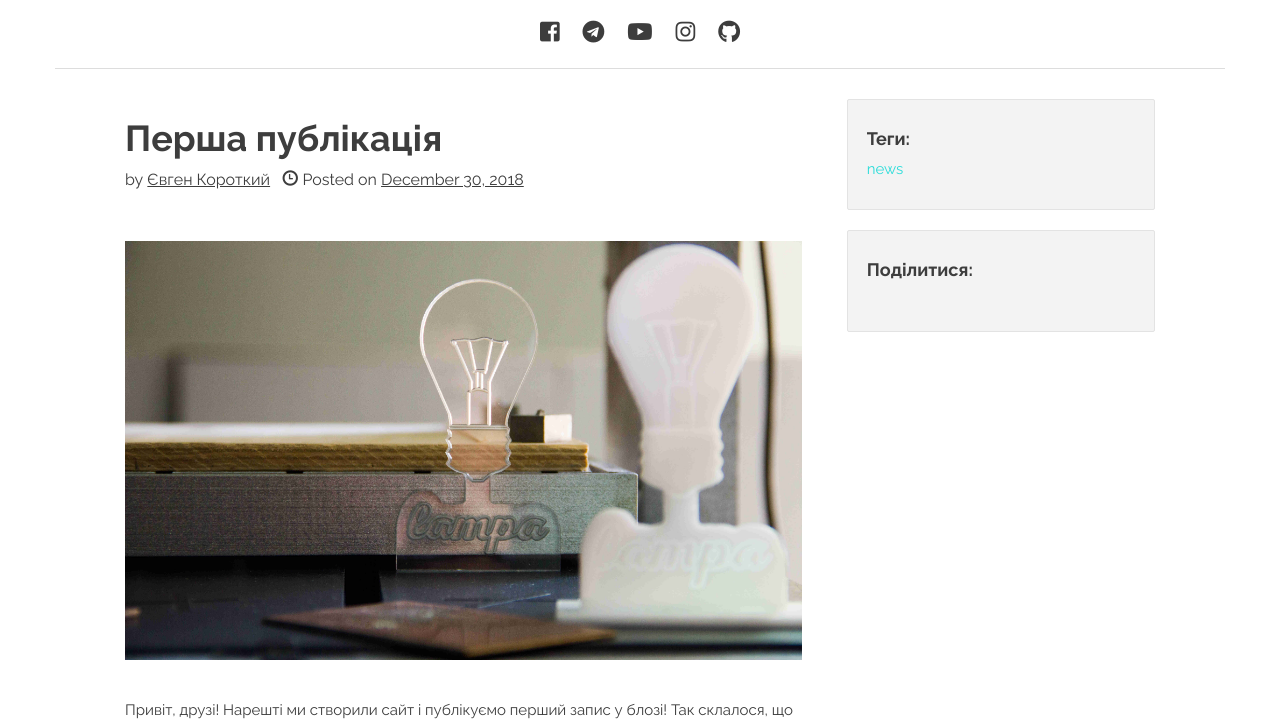
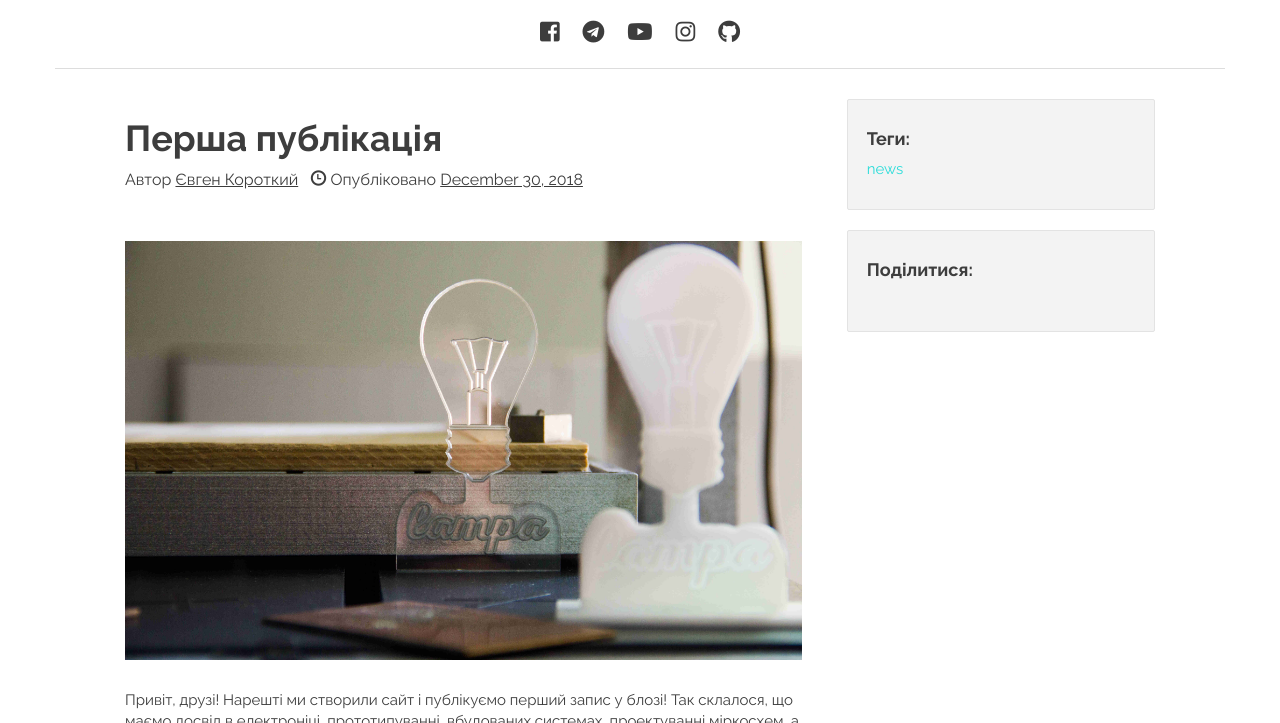
Before and after one commit to LampaLab/lampalab.github.io, a Jekyll site: the page built from _posts/blog/2018-12-30-first.md, in a window 1280 px wide and 900 px high, cut to the strip 177-900 px from the top of the window. Built offline with Jekyll 4.4.1, drawn with Linux system fonts in a browser that asks for light colours; nearby versions of some CDN libraries; library files that are not in the unit come from our copies; comment, search, counter and statistics services are not loaded.

Commit message:
Minor modifications

```diff
--- a/_layouts/blog_post.html
+++ b/_layouts/blog_post.html
@@ -24,7 +24,7 @@ layout: default
       <div class="col-md-8">
         <h1>{{page.title}}</h1>
 
-        <p class="lead">by&nbsp;<u>{{page.author}}</u>&nbsp;&nbsp;&nbsp;<span class="glyphicon glyphicon-time"></span> Posted on <u>{{ page.date | date:"%B %d, %Y" }}</u></p>
+        <p class="lead">Автор&nbsp;<u>{{page.author}}</u>&nbsp;&nbsp;&nbsp;<span class="glyphicon glyphicon-time"></span> Опубліковано <u>{{ page.date | date:"%B %d, %Y" }}</u></p>
 
         {{content}}
 
--- a/_posts/blog/2018-12-30-first.md
+++ b/_posts/blog/2018-12-30-first.md
@@ -10,7 +10,7 @@ date: 2018-12-30
 category: news
 ---
 
-### ![](/img/blog/first/first.jpg)
+![](/img/blog/first/first.jpg)
 
 Привіт, друзі! Нарешті ми створили сайт і публікуємо перший запис у блозі! Так склалося, що маємо досвід в електроніці, прототипуванні, вбудованих системах, проектуванні міркосхем, а от у веб програмуванні експертиза невелика. Тому довелося самостійно розбиратися. Побачимо, що з того вийшло.
 
```
